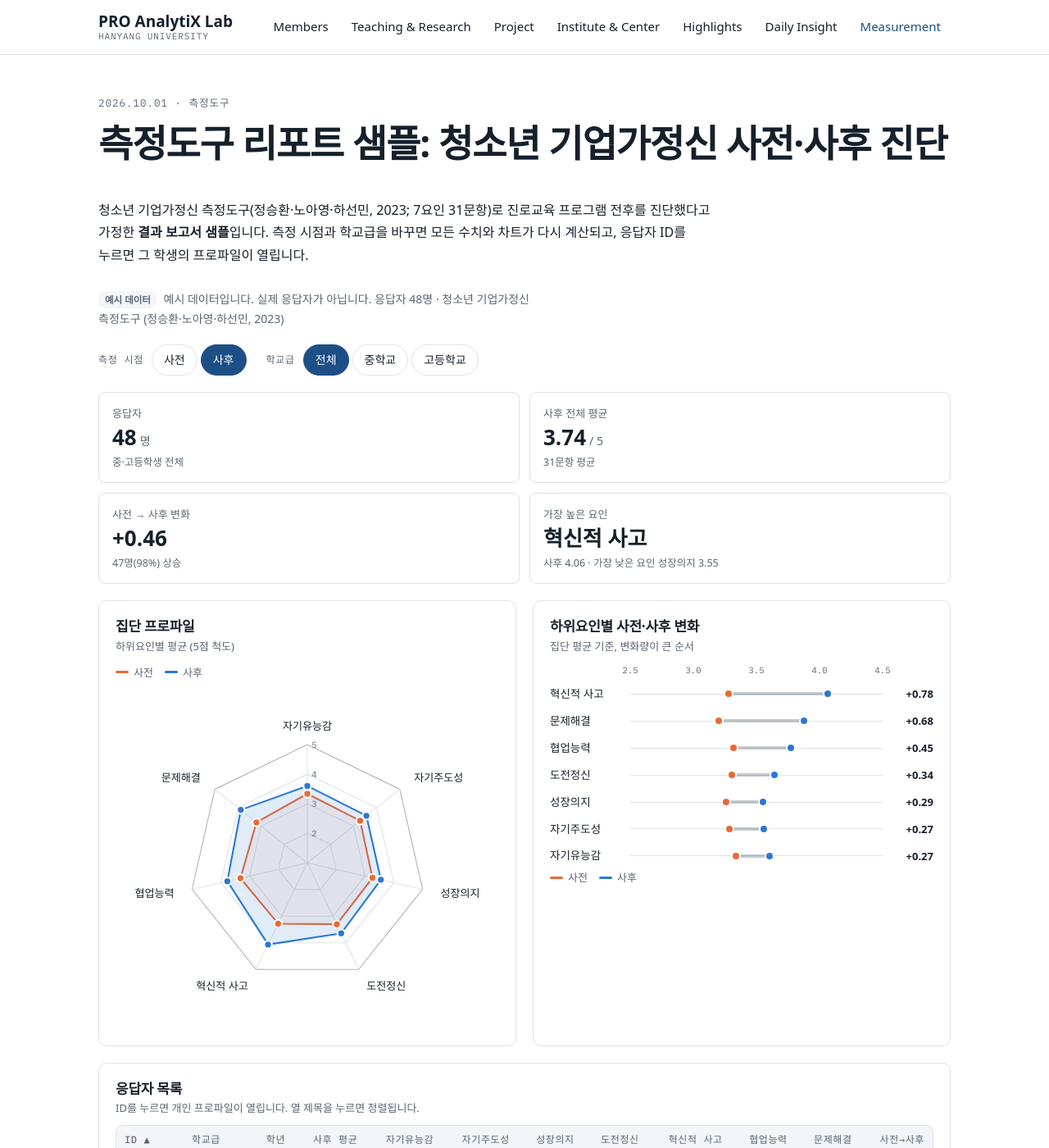
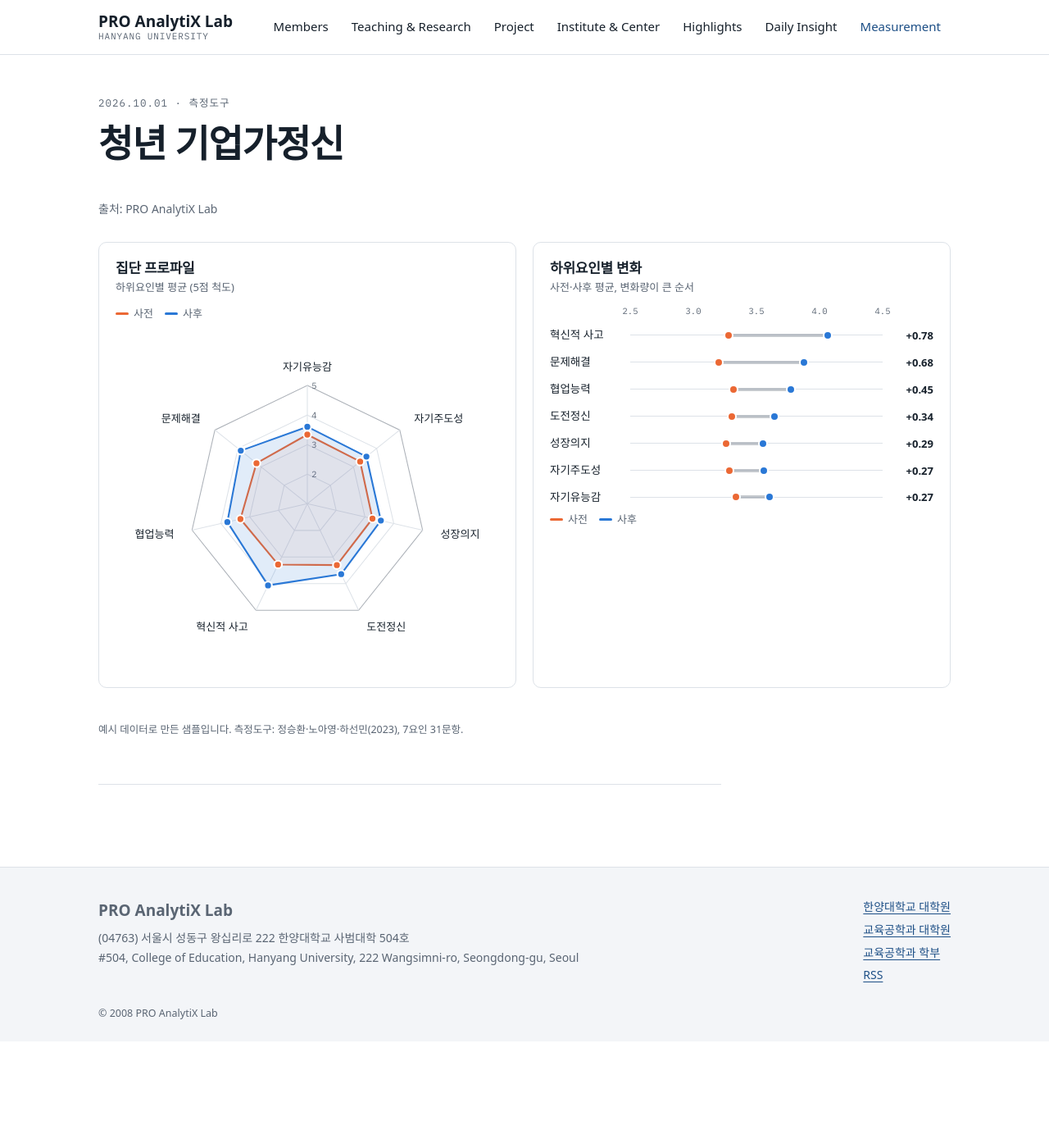
Before and after one commit to drsprolab/drsprolab.github.io, a Jekyll site: the page built from _posts/2026-10-01-youth-entrepreneurship-report.md, in a window 1280 px wide and 1400 px high. Shown: the whole window at 82% size. Built offline with Jekyll 4.4.1, drawn with Linux system fonts in a browser that asks for light colours; some web fonts are replaced; some of the changed text lies outside the part shown.

Commit message:
Measurement: 리포트를 '청년 기업가정신'으로 바꾸고 두 차트만 남김
집단 프로파일과 하위요인별 변화만 표시. 필터, 요약 지표, 응답자 목록,
개인 프로파일은 삭제. 출처를 PRO AnalytiX Lab으로 표기.

Co-Authored-By: Claude Opus 5.5 <noreply@anthropic.com>

```diff
--- a/_posts/2026-10-01-youth-entrepreneurship-report.md
+++ b/_posts/2026-10-01-youth-entrepreneurship-report.md
@@ -1,31 +1,13 @@
 ---
 layout: post
-title: "측정도구 리포트 샘플: 청소년 기업가정신 사전·사후 진단"
+title: "청년 기업가정신"
 category: 측정도구
 wide: true
 ---
 
-청소년 기업가정신 측정도구(정승환·노아영·하선민, 2023; 7요인 31문항)로 진로교육 프로그램 전후를 진단했다고 가정한 **결과 보고서 샘플**입니다. 측정 시점과 학교급을 바꾸면 모든 수치와 차트가 다시 계산되고, 응답자 ID를 누르면 그 학생의 프로파일이 열립니다.
+<p class="report-source">출처: PRO AnalytiX Lab</p>
 
 <div class="report" id="ye-report" data-src="{{ '/assets/data/youth-entrepreneurship-sample.json' | relative_url }}">
-  <p class="report-note" id="ye-note">데이터를 불러오는 중입니다…</p>
-
-  <div class="report-controls" role="group" aria-label="보고서 필터">
-    <div class="seg" role="radiogroup" aria-label="측정 시점">
-      <span class="seg-label">측정 시점</span>
-      <button type="button" id="ye-pt-pre" data-point="pre" role="radio" aria-checked="false">사전</button>
-      <button type="button" id="ye-pt-post" data-point="post" role="radio" aria-checked="true">사후</button>
-    </div>
-    <div class="seg" role="radiogroup" aria-label="학교급">
-      <span class="seg-label">학교급</span>
-      <button type="button" id="ye-sc-all" data-school="all" role="radio" aria-checked="true">전체</button>
-      <button type="button" id="ye-sc-mid" data-school="중학교" role="radio" aria-checked="false">중학교</button>
-      <button type="button" id="ye-sc-high" data-school="고등학교" role="radio" aria-checked="false">고등학교</button>
-    </div>
-  </div>
-
-  <section class="kpis" id="ye-kpis" aria-live="polite"></section>
-
   <section class="report-grid">
     <div class="panel">
       <h2 class="panel-title">집단 프로파일</h2>
@@ -34,31 +16,14 @@ wide: true
       <div class="radar-box" id="ye-radar-group"></div>
     </div>
     <div class="panel">
-      <h2 class="panel-title">하위요인별 사전·사후 변화</h2>
-      <p class="panel-sub">집단 평균 기준, 변화량이 큰 순서</p>
+      <h2 class="panel-title">하위요인별 변화</h2>
+      <p class="panel-sub">사전·사후 평균, 변화량이 큰 순서</p>
       <div id="ye-change"></div>
     </div>
-  </section>
-
-  <section class="panel profile-panel" id="ye-profile" hidden tabindex="-1" aria-live="polite"></section>
-
-  <section class="panel">
-    <div class="panel-head">
-      <div>
-        <h2 class="panel-title">응답자 목록</h2>
-        <p class="panel-sub">ID를 누르면 개인 프로파일이 열립니다. 열 제목을 누르면 정렬됩니다.</p>
-      </div>
-    </div>
-    <div class="table-wrap"><table class="resp-table" id="ye-table"></table></div>
   </section>
 </div>
 <div class="viz-tip" id="ye-tip" role="tooltip" hidden></div>
 
 <script src="{{ '/assets/js/ye-report.js' | relative_url }}" defer></script>
 
-## 이 보고서를 읽는 법
-
-- **집단 프로파일**의 레이더 차트는 7개 하위요인의 평균을 한 번에 보여 줍니다. 바깥으로 갈수록 점수가 높습니다.
-- **개인 프로파일**에서는 학생의 점수를 같은 학교급 집단 평균(점선)과 겹쳐 봅니다. 집단보다 0.3점 이상 높은 요인은 강점, 0.3점 이상 낮은 요인은 성장 과제로 표시합니다.
-- 점수는 하위요인에 속한 문항 응답의 평균입니다. 원 척도가 제시한 채점 기준이 따로 있다면 그 기준을 따르세요.
-- 이 페이지의 응답자는 모두 **가상의 예시 데이터**입니다. 실제 데이터는 같은 형식의 JSON 파일(`assets/data/`)만 바꾸면 그대로 반영됩니다.
+<p class="report-foot">예시 데이터로 만든 샘플입니다. 측정도구: 정승환·노아영·하선민(2023), 7요인 31문항.</p>
--- a/assets/css/style.css
+++ b/assets/css/style.css
@@ -598,3 +598,5 @@ tfoot td { font-weight: 600; border-bottom: 0; }
   .hero-intro h1 { font-size: clamp(32px, 8vw, 44px); }
   .hero-intro p { font-size: 16px; }
 }
+.report-source { font-size: 14px; color: var(--muted); margin: 0 0 4px; }
+.report-foot { font-size: 12.5px; color: var(--muted); }
--- a/assets/js/ye-report.js
+++ b/assets/js/ye-report.js
@@ -1,67 +1,27 @@
-// 청소년 기업가정신 리포트 샘플: 데이터(JSON)를 읽어 집단/개인 프로파일을 그린다.
+// 청년 기업가정신 리포트: 집단 프로파일(레이더)과 하위요인별 사전·사후 변화만 그린다.
 (function () {
   var root = document.getElementById('ye-report');
   if (!root) return;
+  var tip = document.getElementById('ye-tip');
+  var D;
 
-  // 문항 원문 대신 짧은 키워드만 보여 준다 (원 문항은 원 논문 참고).
-  var ITEM_KW = ['자신의 장점 인식', '일을 해낼 능력', '스스로의 존재 가치', '계획 실행 자신감',
-    '스스로 목표 설정', '목표 달성 노력', '나에게 맞는 방법 탐색', '할 일 끝까지 수행',
-    '어제보다 나은 나', '노력하면 나아진다', '실패 후 다시 노력', '노력에 따른 발전',
-    '변화 앞의 용기', '어려움을 이기는 마음', '극복 자신감', '어려워도 성취',
-    '당연한 것에 의문', '새 제품·콘텐츠 관심', '새로운 정보 관심', '다른 방식 시도', '일상 속 새 시도',
-    '다른 생각 존중', '타인의 선택 존중', '끝까지 경청', '의견 나누기', '감정 배려',
-    '여러 각도로 고민', '아이디어 떠올리기', '아이디어 모아 발전', '정보 먼저 수집', '막히면 더 알아보기'];
-  var GAP = 0.3; // 강점/성장 과제 판정 기준 (집단 평균 대비)
-
-  var state = { point: 'post', school: 'all', selected: null, sort: { key: 'id', dir: 1 } };
-  var D, people = [];
-  var tip = document.getElementById('ye-tip');
-
-  function el(tag, attrs, html) {
-    var e = document.createElement(tag);
-    if (attrs) for (var k in attrs) e.setAttribute(k, attrs[k]);
-    if (html != null) e.innerHTML = html;
-    return e;
-  }
   function mean(a) { return a.length ? a.reduce(function (s, v) { return s + v; }, 0) / a.length : 0; }
   function f2(v) { return v.toFixed(2); }
   function signed(v) { return (v > 0 ? '+' : v < 0 ? '−' : '±') + Math.abs(v).toFixed(2); }
   function esc(s) { return String(s).replace(/[&<>"]/g, function (c) { return { '&': '&amp;', '<': '&lt;', '>': '&gt;', '"': '&quot;' }[c]; }); }
 
-  // ---------- data ----------
-  function score(resp, items) { return mean(items.map(function (n) { return resp[n - 1]; })); }
-  function prepare(data) {
-    D = data;
-    people = data.respondents.map(function (r) {
-      var p = { id: r.id, school: r.school, grade: r.grade, raw: { pre: r.pre, post: r.post }, f: { pre: [], post: [] } };
-      ['pre', 'post'].forEach(function (pt) {
-        p.f[pt] = data.factors.map(function (fc) { return score(r[pt], fc.items); });
-        p['total_' + pt] = mean(r[pt]);
-      });
-      p.change = p.total_post - p.total_pre;
-      return p;
+  function groupMeans(pt) {
+    return D.factors.map(function (fc) {
+      return mean(D.respondents.map(function (r) { return mean(fc.items.map(function (n) { return r[pt][n - 1]; })); }));
     });
   }
-  function filtered(school) {
-    var sc = school || state.school;
-    return sc === 'all' ? people : people.filter(function (p) { return p.school === sc; });
-  }
-  function groupMeans(list, pt) {
-    return D.factors.map(function (_, i) { return mean(list.map(function (p) { return p.f[pt][i]; })); });
-  }
 
-  // ---------- radar ----------
-  // series: [{label, values, cls, dashed}]
-  function radar(series, opts) {
-    var n = D.factors.length, W = 440, H = 400, cx = W / 2, cy = H / 2 + 6, R = 138, lo = 1, hi = 5;
-    function pt(i, v) {
-      var a = -Math.PI / 2 + i * 2 * Math.PI / n, r = R * (v - lo) / (hi - lo);
-      return [cx + r * Math.cos(a), cy + r * Math.sin(a)];
-    }
-    var s = '<svg viewBox="0 0 ' + W + ' ' + H + '" class="radar" role="img" aria-label="' + esc(opts.label) + '">';
+  function radar(series, label) {
+    var n = D.factors.length, W = 440, H = 400, cx = W / 2, cy = H / 2 + 6, R = 138;
+    function pt(i, v) { var a = -Math.PI / 2 + i * 2 * Math.PI / n, r = R * (v - 1) / 4; return [cx + r * Math.cos(a), cy + r * Math.sin(a)]; }
+    var s = '<svg viewBox="0 0 ' + W + ' ' + H + '" class="radar" role="img" aria-label="' + esc(label) + '">';
     for (var g = 1; g <= 5; g++) {
-      var ring = D.factors.map(function (_, i) { return pt(i, g).join(','); }).join(' ');
-      s += '<polygon points="' + ring + '" class="rd-grid' + (g === 5 ? ' rd-outer' : '') + '"/>';
+      s += '<polygon points="' + D.factors.map(function (_, i) { return pt(i, g).join(','); }).join(' ') + '" class="rd-grid' + (g === 5 ? ' rd-outer' : '') + '"/>';
       if (g > 1) { var q = pt(0, g); s += '<text x="' + (q[0] + 5) + '" y="' + (q[1] + 4) + '" class="rd-tick">' + g + '</text>'; }
     }
     D.factors.forEach(function (fc, i) {
@@ -70,12 +30,8 @@
       var anchor = Math.abs(l[0] - cx) < 8 ? 'middle' : (l[0] > cx ? 'start' : 'end');
       s += '<text x="' + l[0] + '" y="' + (l[1] + 4) + '" text-anchor="' + anchor + '" class="rd-label">' + esc(fc.name) + '</text>';
     });
+    series.forEach(function (se) { s += '<polygon points="' + se.values.map(function (v, i) { return pt(i, v).join(','); }).join(' ') + '" class="rd-area ' + se.cls + '"/>'; });
     series.forEach(function (se) {
-      var pts = se.values.map(function (v, i) { return pt(i, v).join(','); }).join(' ');
-      s += '<polygon points="' + pts + '" class="rd-area ' + se.cls + (se.dashed ? ' rd-dashed' : '') + '"/>';
-    });
-    series.forEach(function (se, si) {
-      if (se.dashed) return;
       se.values.forEach(function (v, i) {
         var p = pt(i, v);
         s += '<circle cx="' + p[0] + '" cy="' + p[1] + '" r="4.5" class="rd-dot ' + se.cls + '"/>';
@@ -85,154 +41,38 @@
     return s + '</svg>';
   }
   function legend(items) {
-    return items.map(function (it) {
-      return '<span class="lg"><span class="lg-key ' + it.cls + (it.dashed ? ' lg-dashed' : '') + '"></span>' + esc(it.label) + '</span>';
-    }).join('');
+    return items.map(function (it) { return '<span class="lg"><span class="lg-key ' + it.cls + '"></span>' + esc(it.label) + '</span>'; }).join('');
   }
 
-  // ---------- sections ----------
-  function renderKpis(list) {
-    var cur = mean(list.map(function (p) { return p['total_' + state.point]; }));
-    var chg = mean(list.map(function (p) { return p.change; }));
-    var gm = groupMeans(list, state.point);
-    var hiI = gm.indexOf(Math.max.apply(null, gm)), loI = gm.indexOf(Math.min.apply(null, gm));
-    var improved = list.filter(function (p) { return p.change > 0; }).length;
-    var label = D.points[state.point];
-    document.getElementById('ye-kpis').innerHTML =
-      tile('응답자', list.length + '<small>명</small>', state.school === 'all' ? '중·고등학생 전체' : state.school) +
-      tile(label + ' 전체 평균', f2(cur) + '<small>/ 5</small>', '31문항 평균') +
-      tile('사전 → 사후 변화', signed(chg), improved + '명(' + Math.round(improved / Math.max(list.length, 1) * 100) + '%) 상승') +
-      tile('가장 높은 요인', esc(D.factors[hiI].name), label + ' ' + f2(gm[hiI]) + ' · 가장 낮은 요인 ' + esc(D.factors[loI].name) + ' ' + f2(gm[loI]));
-    function tile(k, v, sub) { return '<div class="kpi"><div class="kpi-k">' + k + '</div><div class="kpi-v">' + v + '</div><div class="kpi-s">' + sub + '</div></div>'; }
-  }
-
-  function renderGroup(list) {
-    var pre = groupMeans(list, 'pre'), post = groupMeans(list, 'post');
+  function render() {
+    var pre = groupMeans('pre'), post = groupMeans('post');
     var series = [{ label: '사전', values: pre, cls: 's2' }, { label: '사후', values: post, cls: 's1' }];
     document.getElementById('ye-legend-group').innerHTML = legend(series);
-    document.getElementById('ye-radar-group').innerHTML = radar(series, { label: '집단 하위요인 평균: ' + D.factors.map(function (f, i) { return f.name + ' 사전 ' + f2(pre[i]) + ' 사후 ' + f2(post[i]); }).join(', ') });
+    document.getElementById('ye-radar-group').innerHTML = radar(series, '하위요인별 평균: ' + D.factors.map(function (f, i) { return f.name + ' 사전 ' + f2(pre[i]) + ' 사후 ' + f2(post[i]); }).join(', '));
 
-    // 변화량: 사전→사후 점 연결(덤벨)
-    var rows = D.factors.map(function (f, i) { return { name: f.name, pre: pre[i], post: post[i], d: post[i] - pre[i] }; })
-      .sort(function (a, b) { return b.d - a.d; });
+    var rows = D.factors.map(function (f, i) { return { name: f.name, pre: pre[i], post: post[i], d: post[i] - pre[i] }; }).sort(function (a, b) { return b.d - a.d; });
     var lo = 2.5, hi = 4.5;
     function x(v) { return Math.max(0, Math.min(100, (v - lo) / (hi - lo) * 100)); }
     var h = '<div class="dumbbell"><div class="db-scale"><span></span><span class="db-axis">' +
       [2.5, 3, 3.5, 4, 4.5].map(function (t) { return '<i style="left:' + x(t) + '%">' + t.toFixed(1) + '</i>'; }).join('') + '</span><span></span></div>';
     rows.forEach(function (r) {
       var a = x(Math.min(r.pre, r.post)), b = x(Math.max(r.pre, r.post));
-      h += '<div class="db-row" data-tip="' + esc(r.name + ' · 사전 ' + f2(r.pre) + ' → 사후 ' + f2(r.post)) + '">' +
-        '<span class="db-name">' + esc(r.name) + '</span>' +
+      h += '<div class="db-row" data-tip="' + esc(r.name + ' · 사전 ' + f2(r.pre) + ' → 사후 ' + f2(r.post)) + '"><span class="db-name">' + esc(r.name) + '</span>' +
         '<span class="db-track"><span class="db-bar" style="left:' + a + '%;width:' + (b - a) + '%"></span>' +
         '<span class="db-dot s2" style="left:' + x(r.pre) + '%"></span><span class="db-dot s1" style="left:' + x(r.post) + '%"></span></span>' +
         '<span class="db-val">' + signed(r.d) + '</span></div>';
     });
-    document.getElementById('ye-change').innerHTML = h + '</div><div class="legend">' + legend([{ label: '사전', cls: 's2' }, { label: '사후', cls: 's1' }]) + '</div>';
+    document.getElementById('ye-change').innerHTML = h + '</div><div class="legend">' + legend(series) + '</div>';
   }
 
-  function renderTable(list) {
-    var pt = state.point, k = state.sort.key, dir = state.sort.dir;
-    var rows = list.slice().sort(function (a, b) {
-      var va = k === 'id' ? a.id : k === 'total' ? a['total_' + pt] : k === 'change' ? a.change : a.f[pt][k];
-      var vb = k === 'id' ? b.id : k === 'total' ? b['total_' + pt] : k === 'change' ? b.change : b.f[pt][k];
-      return (va < vb ? -1 : va > vb ? 1 : 0) * dir;
-    });
-    function th(key, label, cls) {
-      var cur = state.sort.key === key;
-      return '<th class="' + (cls || '') + '" aria-sort="' + (cur ? (dir > 0 ? 'ascending' : 'descending') : 'none') + '"><button type="button" data-sort="' + key + '">' + label + (cur ? (dir > 0 ? ' ▲' : ' ▼') : '') + '</button></th>';
-    }
-    var h = '<thead><tr>' + th('id', 'ID') + '<th>학교급</th><th class="num">학년</th>' + th('total', D.points[pt] + ' 평균', 'num') +
-      D.factors.map(function (f, i) { return th(i, esc(f.name), 'num'); }).join('') + th('change', '사전→사후', 'num') + '</tr></thead><tbody>';
-    rows.forEach(function (p) {
-      h += '<tr' + (p.id === state.selected ? ' class="is-sel"' : '') + '><td><button type="button" class="id-btn" data-id="' + p.id + '" aria-pressed="' + (p.id === state.selected) + '">' + p.id + '</button></td>' +
-        '<td>' + p.school + '</td><td class="num">' + p.grade + '</td><td class="num strong">' + f2(p['total_' + pt]) + '</td>' +
-        p.f[pt].map(function (v) { return '<td class="num"><span class="cell" style="--v:' + ((v - 1) / 4) + '">' + v.toFixed(1) + '</span></td>'; }).join('') +
-        '<td class="num ' + (p.change > 0 ? 'up' : p.change < 0 ? 'down' : '') + '">' + signed(p.change) + '</td></tr>';
-    });
-    document.getElementById('ye-table').innerHTML = h + '</tbody>';
-  }
-
-  function renderProfile() {
-    var box = document.getElementById('ye-profile');
-    var p = people.find(function (x) { return x.id === state.selected; });
-    if (!p) { box.hidden = true; box.innerHTML = ''; return; }
-    var pt = state.point, peers = filtered(p.school), gm = groupMeans(peers, pt);
-    var mine = p.f[pt];
-    var diffs = mine.map(function (v, i) { return { i: i, d: v - gm[i] }; });
-    var strengths = diffs.filter(function (x) { return x.d >= GAP; }).sort(function (a, b) { return b.d - a.d; });
-    var growth = diffs.filter(function (x) { return x.d <= -GAP; }).sort(function (a, b) { return a.d - b.d; });
-    var rank = peers.slice().sort(function (a, b) { return b['total_' + pt] - a['total_' + pt]; }).findIndex(function (x) { return x.id === p.id; }) + 1;
-    var series = [{ label: p.school + ' 평균', values: gm, cls: 'ref', dashed: true }, { label: p.id + ' (' + D.points[pt] + ')', values: mine, cls: 's1' }];
-    function names(list) { return list.length ? list.map(function (x) { return '<strong>' + esc(D.factors[x.i].name) + '</strong> (' + signed(x.d) + ')'; }).join(', ') : '해당 없음'; }
-
-    var h = '<div class="panel-head"><div><div class="eyebrow">개인 프로파일 · ' + D.points[pt] + '</div>' +
-      '<h2 class="panel-title profile-id">' + p.id + ' <span>' + p.school + ' ' + p.grade + '학년</span></h2></div>' +
-      '<button type="button" class="close-btn" id="ye-close">닫기</button></div>' +
-      '<div class="profile-grid"><div><div class="legend">' + legend(series) + '</div><div class="radar-box">' +
-      radar(series, { label: p.id + ' 하위요인 점수와 ' + p.school + ' 평균 비교' }) + '</div></div><div class="profile-side">' +
-      '<div class="kpis mini"><div class="kpi"><div class="kpi-k">' + D.points[pt] + ' 평균</div><div class="kpi-v">' + f2(p['total_' + pt]) + '</div><div class="kpi-s">' + p.school + ' ' + peers.length + '명 중 ' + rank + '위</div></div>' +
-      '<div class="kpi"><div class="kpi-k">사전 → 사후</div><div class="kpi-v">' + signed(p.change) + '</div><div class="kpi-s">' + f2(p.total_pre) + ' → ' + f2(p.total_post) + '</div></div></div>' +
-      '<p class="insight"><span class="chip good">강점</span> ' + names(strengths) + '</p>' +
-      '<p class="insight"><span class="chip warn">성장 과제</span> ' + names(growth) + '</p>' +
-      '<table class="mini-table"><thead><tr><th>하위요인</th><th class="num">점수</th><th class="num">집단 평균</th><th class="num">차이</th><th class="num">사전→사후</th></tr></thead><tbody>' +
-      D.factors.map(function (f, i) {
-        var d = mine[i] - gm[i], c = p.f.post[i] - p.f.pre[i];
-        return '<tr><td>' + esc(f.name) + '</td><td class="num strong">' + f2(mine[i]) + '</td><td class="num">' + f2(gm[i]) + '</td><td class="num ' + (d >= GAP ? 'up' : d <= -GAP ? 'down' : '') + '">' + signed(d) + '</td><td class="num">' + signed(c) + '</td></tr>';
-      }).join('') + '</tbody></table></div></div>' +
-      '<h3 class="items-title">문항별 응답 <span>사전 / 사후 (1–5)</span></h3><div class="items-grid">' +
-      D.factors.map(function (f) {
-        return '<div class="item-group"><div class="ig-name">' + esc(f.name) + '</div>' + f.items.map(function (n) {
-          var a = p.raw.pre[n - 1], b = p.raw.post[n - 1];
-          return '<div class="ir"><span class="ir-no">' + (n < 10 ? '0' : '') + n + '</span><span class="ir-kw">' + esc(ITEM_KW[n - 1]) + '</span>' +
-            '<span class="ir-v">' + a + '</span><span class="ir-arrow ' + (b > a ? 'up' : b < a ? 'down' : '') + '">' + (b > a ? '▲' : b < a ? '▼' : '–') + '</span><span class="ir-v strong">' + b + '</span></div>';
-        }).join('') + '</div>';
-      }).join('') + '</div>';
-    box.innerHTML = h;
-    box.hidden = false;
-    document.getElementById('ye-close').addEventListener('click', function () { select(null); });
-  }
-
-  function render() {
-    var list = filtered();
-    document.querySelectorAll('#ye-report [data-point]').forEach(function (b) { b.setAttribute('aria-checked', b.dataset.point === state.point); });
-    document.querySelectorAll('#ye-report [data-school]').forEach(function (b) { b.setAttribute('aria-checked', b.dataset.school === state.school); });
-    renderKpis(list); renderGroup(list); renderTable(list); renderProfile();
-  }
-
-  function select(id, scroll) {
-    state.selected = id;
-    if (history.replaceState) history.replaceState(null, '', id ? '#' + id : location.pathname + location.search);
-    render();
-    if (id && scroll) { var box = document.getElementById('ye-profile'); box.scrollIntoView({ behavior: matchMedia('(prefers-reduced-motion: reduce)').matches ? 'auto' : 'smooth', block: 'start' }); box.focus({ preventScroll: true }); }
-  }
-
-  // ---------- events ----------
-  root.addEventListener('click', function (e) {
-    var b = e.target.closest('button'); if (!b) return;
-    if (b.dataset.point) { state.point = b.dataset.point; render(); }
-    else if (b.dataset.school) { state.school = b.dataset.school; render(); }
-    else if (b.dataset.sort != null) {
-      var key = isNaN(+b.dataset.sort) ? b.dataset.sort : +b.dataset.sort;
-      state.sort = { key: key, dir: state.sort.key === key ? -state.sort.dir : (key === 'id' ? 1 : -1) }; render();
-    } else if (b.dataset.id) { select(b.dataset.id === state.selected ? null : b.dataset.id, true); }
-  });
   root.addEventListener('mousemove', function (e) {
     var t = e.target.closest('[data-tip]');
     if (!t) { tip.hidden = true; return; }
     tip.textContent = t.getAttribute('data-tip'); tip.hidden = false;
-    var x = Math.min(e.clientX + 14, window.innerWidth - tip.offsetWidth - 8);
-    tip.style.left = x + 'px'; tip.style.top = (e.clientY + 14) + 'px';
+    tip.style.left = Math.min(e.clientX + 14, window.innerWidth - tip.offsetWidth - 8) + 'px'; tip.style.top = (e.clientY + 14) + 'px';
   });
   root.addEventListener('mouseleave', function () { tip.hidden = true; });
 
-  // ---------- load ----------
-  fetch(root.dataset.src).then(function (r) { if (!r.ok) throw new Error(r.status); return r.json(); }).then(function (data) {
-    prepare(data);
-    document.getElementById('ye-note').innerHTML = '<span class="chip">예시 데이터</span> ' + esc(data.note) + ' 응답자 ' + people.length + '명 · ' + esc(data.scale);
-    var h = location.hash.slice(1);
-    if (h && people.some(function (p) { return p.id === h; })) state.selected = h;
-    render();
-  }).catch(function () {
-    document.getElementById('ye-note').textContent = '데이터 파일을 불러오지 못했습니다. assets/data/youth-entrepreneurship-sample.json 경로를 확인하세요.';
-  });
+  fetch(root.dataset.src).then(function (r) { return r.json(); }).then(function (data) { D = data; render(); })
+    .catch(function () { root.innerHTML = '<p class="report-foot">데이터를 불러오지 못했습니다.</p>'; });
 })();
```
